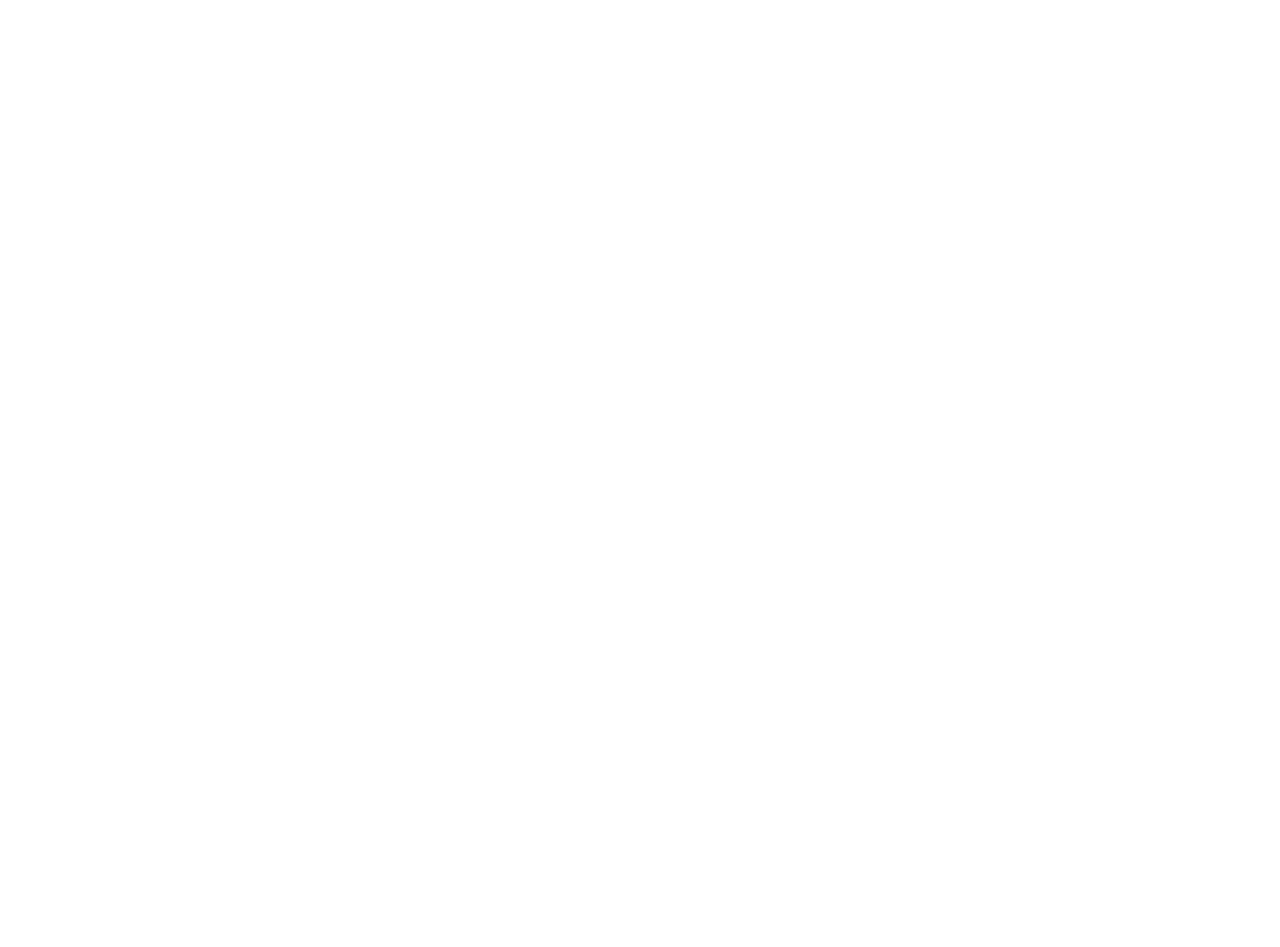
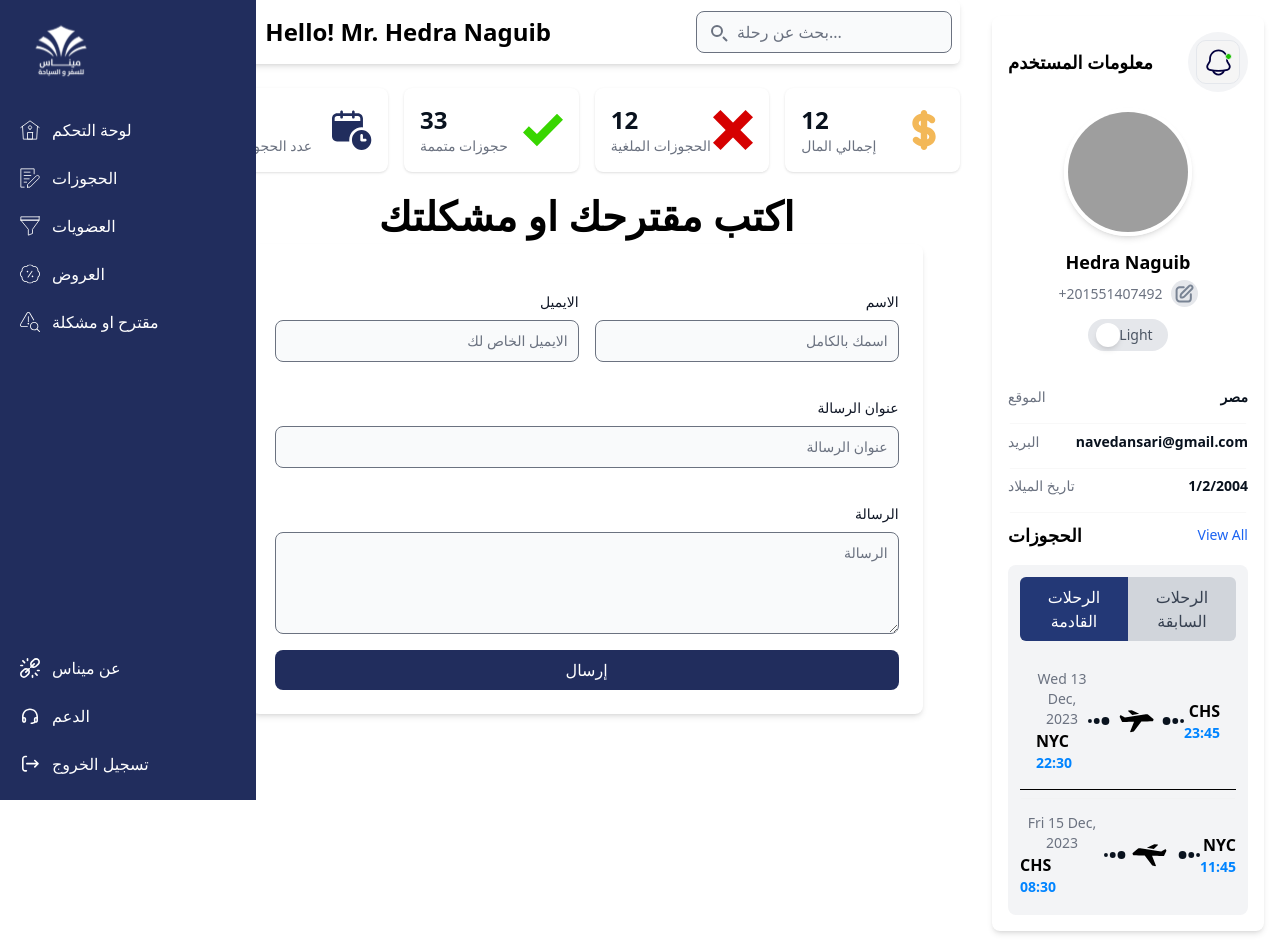
Before and after one commit to Engromeh/Minas, a React (Vite) app: page /Problem in a window 1280 px wide. Before the commit this address had no page. Before the commit the page ends 800 px from the top, so only its background shows below. Built offline with nearby package versions, Linux system fonts and the light colour scheme; grey boxes are pictures that could not be loaded.

Commit message:
Creat problame form

```diff
--- a/src/App.jsx
+++ b/src/App.jsx
@@ -7,6 +7,7 @@
 import Card from "./Pages/Card/Card";
 import DepositForm from "./Pages/DepositForm/DepositForm";
 import Member from "./Pages/Member/Member";
+import ProblemsForm from "./Pages/ProblemsForm/ProblemsForm";
 
 function App() {
   return (
@@ -17,6 +18,8 @@
         <Route path="/" element={<Layout />} >
        <Route path="/Deposit" element={<DepositForm/>} />
        <Route path="/Member" element={<Member/>} />
+       <Route path="/Problem" element={<ProblemsForm/>} />
+
 
         <Route path="/card" element={<Card />} />
         </Route>
--- /dev/null
+++ b/src/Pages/ProblemsForm/ProblemsForm.jsx
@@ -0,0 +1,64 @@
+import React from 'react'
+
+const ProblemsForm = () => {
+  return (
+    <div>
+      <h2 className="text-xl font-bold text-center mt-4" style={{ fontSize: "40px", fontWeight: "bold" }}>
+        اكتب مقترحك او مشكلتك
+      </h2>
+      <div className="max-w-2xl mx-auto p-6 bg-white shadow-md rounded-lg">
+        <div className="flex flex-col gap-4 mt-6">
+          <div className="grid grid-cols-2 gap-4 items-center">
+            <div className="flex flex-col">
+              <div className="mb-5">
+                <label className="block mb-2 text-sm font-medium text-gray-900 dark:text-white text-right">الايميل</label>
+                <input
+                  type="text"
+                  placeholder="الايميل الخاص لك"
+                  className="bg-gray-50 text-right text-gray-900 text-sm rounded-lg focus:ring-0 focus:outline-none block w-full p-2.5 dark:bg-gray-700 dark:text-white"
+                />
+              </div>
+            </div>
+
+            <div className="flex flex-col">
+              <div className="mb-5">
+                <label className="block mb-2 text-sm font-medium text-gray-900 dark:text-white text-right">الاسم</label>
+                <input
+                  type="text"
+                  placeholder="اسمك بالكامل"
+                  className="bg-gray-50 text-right text-gray-900 text-sm rounded-lg focus:ring-0 focus:outline-none block w-full p-2.5 dark:bg-gray-700 dark:text-white"
+                />
+              </div>
+            </div>
+          </div>
+
+          <div className="flex flex-col">
+            <div className="mb-5">
+              <label className="block mb-2 text-sm font-medium text-gray-900 dark:text-white text-right">عنوان الرسالة</label>
+              <input
+                type="text"
+                placeholder="عنوان الرسالة"
+                className="bg-gray-50 text-right text-gray-900 text-sm rounded-lg focus:ring-0 focus:outline-none block w-full p-2.5 dark:bg-gray-700 dark:text-white"
+              />
+            </div>
+          </div>
+
+          <div className="flex flex-col">
+            <label className="block mb-2 text-sm font-medium text-gray-900 dark:text-white text-right">الرسالة</label>
+            <textarea
+              rows="4"
+              placeholder="الرسالة"
+              className="block p-2.5 w-full text-sm text-gray-900 bg-gray-50 rounded-lg focus:ring-0 focus:outline-none dark:bg-gray-700 dark:text-white text-right"
+            />
+          </div>
+
+          <div className="flex">
+            <button className="flex-1 bg-[#212D5D] text-white p-2 rounded-lg">إرسال</button>
+          </div>
+        </div>
+      </div>
+    </div>
+  )
+}
+
+export default ProblemsForm
```
